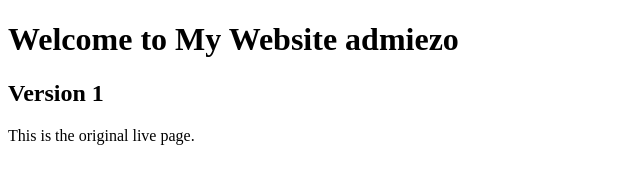
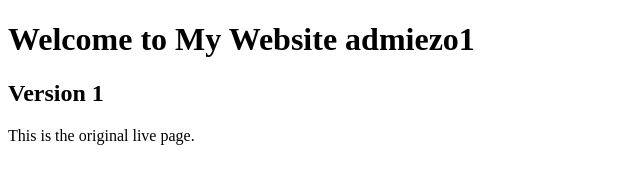
Before and after one commit to NiranjanBR03/Actions, a plain HTML site: page index.html in a window 1280 px wide. Shown: the full height of the page, 0-640 px from the left. Drawn offline with Linux system fonts and the light colour scheme.

Commit message:
2 nd commit

```diff
--- a/index.html
+++ b/index.html
@@ -6,7 +6,7 @@
 </head>
 
 <body>
-    <h1>Welcome to My Website admiezo</h1>
+    <h1>Welcome to My Website admiezo1</h1>
     <h2>Version 1</h2>
     <p>This is the original live page.</p>
 </body>
```
